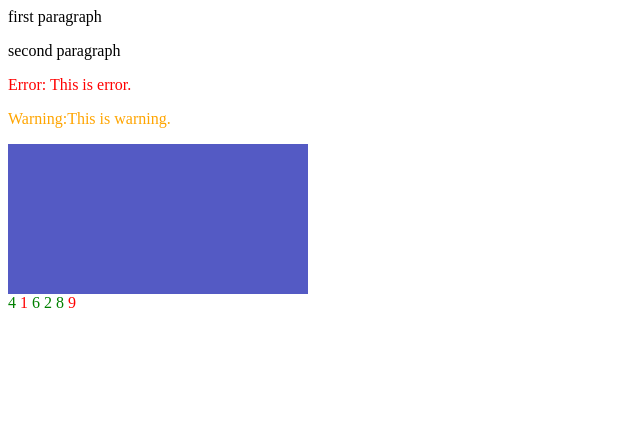
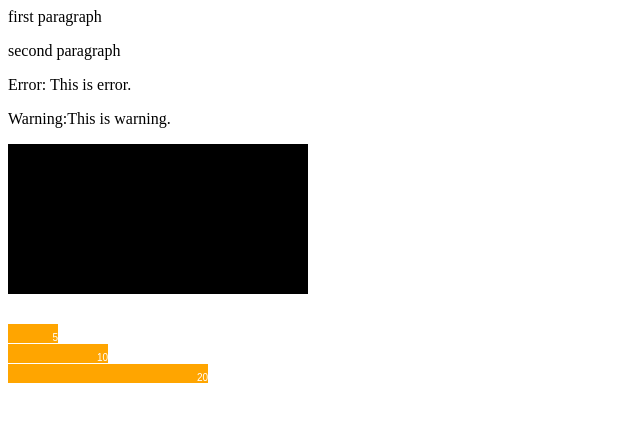
Before and after one commit to gmunro90/d3-solo, a plain HTML site: page index.html in a window 1280 px wide. Shown: the whole page, without its empty margins (0-640 px from the left). Drawn offline with nearby package versions, Linux system fonts and the light colour scheme.

Commit message:
bar chart d3

```diff
--- a/index.js
+++ b/index.js
@@ -1,64 +1,92 @@
-  d3.selectAll('p').style('color', function (d,i) {
-    let text = this.innerText
-    if (text.indexOf('Error') >= 0) {
-      return 'red'
-    } else if (text.indexOf('Warning') >= 0) {
-      return 'orange'
-    }
-  })
+//   d3.selectAll('p').style('color', function (d, i) {
+//     let text = this.innerText
+//     if (text.indexOf('Error') >= 0) {
+//       return 'red'
+//     } else if (text.indexOf('Warning') >= 0) {
+//       return 'orange'
+//     }
+//   })
 
-d3.select('p')
-.on("mouseover", function(){
-  d3.select(this)
-    .style("background-color", "orange");
+// d3.select('p')
+// .on("mouseover", function(){
+//   d3.select(this)
+//     .style("background-color", "orange");
 
-})
-.on("mouseout", function(){
-  d3.select(this)
-    .style("background-color", "steelblue")
-});
+// })
+// .on("mouseout", function(){
+//   d3.select(this)
+//     .style("background-color", "steelblue")
+// });
 
 
-d3.select('#container')
-  .transition()
-  .duration(2000)
-  .style('background-color', '#545AC4')
+// d3.select('#container')
+//   .transition()
+//   .duration(2000)
+//   .style('background-color', '#545AC4')
 
-const data = [4, 1, 6, 2, 8, 9]
+// // const data = [4, 1, 6, 2, 8, 9]
 
-const body = d3.select('body')
-                .selectAll('span')
-                .data(data)
-                .enter().append('span')
-                .style('color', function(d){
-                  if (d % 2 === 0) {
-                    return 'green'
-                  } else {
-                    return 'red'
-                  }
-                }).text(function(d){
-                  return d + ' '
-                })
-
-// d3.request('./employee.csv')
-//                 .mimeType("text/csv")
-//                 .response(function (xhr) {
-//                   return d3.csvParse(xhr.responseText)
-//                 })
-//                 .get(function(data) {
-//                   console.log(data)
+// const body = d3.select('body')
+//                 .selectAll('span')
+//                 .data(data)
+//                 .enter().append('span')
+//                 .style('color', function(d){
+//                   if (d % 2 === 0) {
+//                     return 'green'
+//                   } else {
+//                     return 'red'
+//                   }
+//                 }).text(function(d){
+//                   return d + ' '
 //                 })
 
-d3.json('./data/users.json', function(error, data){
+// // d3.request('./employee.csv')
+// //                 .mimeType("text/csv")
+// //                 .response(function (xhr) {
+// //                   return d3.csvParse(xhr.responseText)
+// //                 })
+// //                 .get(function(data) {
+// //                   console.log(data)
+// //                 })
 
-  d3.select('body')
-    .selectAll('p')
-    .data(data)
-    .enter()
-    .append('p')
-    .text(function(d) {
-      return d.name + ', ' + d.location
-    })
-})
+// d3.json('./data/users.json', function(error, data){
 
+//   d3.select('body')
+//     .selectAll('p')
+//     .data(data)
+//     .enter()
+//     .append('p')
+//     .text(function(d) {
+//       return d.name + ', ' + d.location
+//     })
+// })
 //why is it not loading in console?
+
+let data = [5, 10, 20]
+let width = 200
+scaleFactor = 10
+barHeight = 20
+
+const graph = d3.select('body')
+                .append('svg')
+                .attr('width', width)
+                .attr('height', barHeight * data.length)
+
+const bar = graph.selectAll("g")
+                .data(data)
+                .enter().append("g")
+                .attr("transform", function(d, i) {
+                    return "translate(0," + i * barHeight + ")";
+                });
+
+
+  bar.append("rect")
+   .attr("width", function(d) {
+        return d * scaleFactor;
+   })
+   .attr("height", barHeight - 1);
+   bar.append("text")
+   .attr("x", function(d) { return (d * scaleFactor); })
+   .attr("y", barHeight / 2)
+   .attr("dy", ".65em")
+   .text(function(d) { return d; });
--- a/style.css
+++ b/style.css
@@ -3,3 +3,16 @@
   width: 300px;
   background-color: black;
 }
+
+svg {
+  margin-top: 30px;
+}
+svg rect {
+  fill: orange;
+}
+
+svg text {
+   fill:white;
+  font: 10px sans-serif;
+  text-anchor: end;
+}
```
